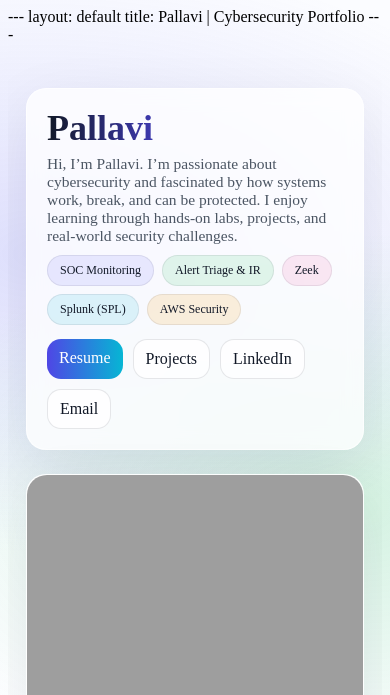
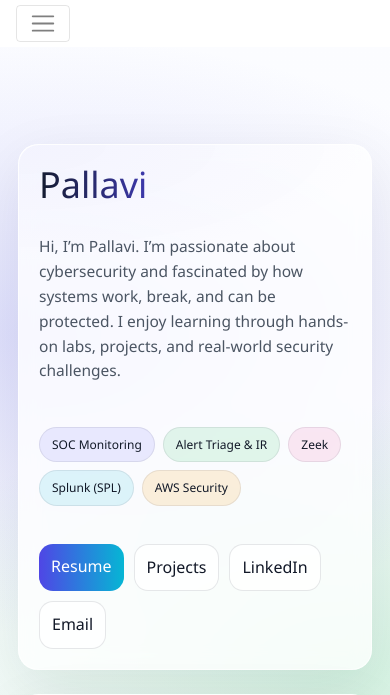
Before and after one commit to SinghPallavi819/singhpallavi819.github.io, a Jekyll site: the page built from index.html, in a window 390 px wide. Shown: the top 695 px of the page. Built offline with Jekyll 4.4.1, drawn with Linux system fonts in a browser that asks for light colours; nearby versions of some CDN libraries; the list of posts is cut into pages by our own code; some of the changed text lies outside the part shown; grey boxes are pictures that could not be loaded.

Commit message:
Update index.html

```diff
--- a/index.html
+++ b/index.html
@@ -1,300 +1,305 @@
-
 ---
 layout: default
-title: Pallavi | Cybersecurity Portfolio
+title: Pallavi | Portfolio
 ---
-
 <style>
   /* Page background */
-  body{
-    background: radial-gradient(900px 500px at 10% 10%, rgba(99,102,241,.20), transparent 60%),
-                radial-gradient(900px 500px at 90% 20%, rgba(34,197,94,.18), transparent 55%),
-                radial-gradient(900px 500px at 40% 90%, rgba(236,72,153,.16), transparent 55%),
+  body {
+    background: radial-gradient(
+        900px 500px at 10% 10%,
+        rgba(99, 102, 241, 0.2),
+        transparent 60%
+      ),
+      radial-gradient(
+        900px 500px at 90% 20%,
+        rgba(34, 197, 94, 0.18),
+        transparent 55%
+      ),
+      radial-gradient(
+        900px 500px at 40% 90%,
+        rgba(236, 72, 153, 0.16),
+        transparent 55%
+      ),
       linear-gradient(180deg, #fbfcff, #ffffff);
+  } /* Force page to be scrollable (in case theme locks scrolling) */
+  html,
+  body {
+    height: auto;
+    min-height: 100%;
+    overflow-y: auto;
   }
-
-  /* Force page to be scrollable (in case theme locks scrolling) */
-  html, body{
-    height:auto;
-    min-height:100%;
-    overflow-y:auto;
+  .wrap {
+    max-width: 1040px;
+    margin: 0 auto;
+    padding: 44px 18px;
+  } /* HERO LAYOUT */
+  .hero {
+    display: grid;
+    grid-template-columns: 1.6fr 0.9fr;
+    gap: 24px;
+    align-items: stretch;
   }
-
-  .wrap{max-width:1040px;margin:0 auto;padding:44px 18px}
-
-  /* HERO LAYOUT */
-  .hero{
-    display:grid;
-    grid-template-columns: 1.6fr .9fr;
-    gap:24px;
-    align-items:stretch;
+  @media (max-width: 900px) {
+    .hero {
+      grid-template-columns: 1fr;
     }
-  @media (max-width:900px){
-    .hero{grid-template-columns:1fr}
+  } /* Cards */
+  .card {
+    border: 1px solid rgba(255, 255, 255, 0.65);
+    border-radius: 20px;
+    padding: 20px;
+    background: rgba(255, 255, 255, 0.78);
+    backdrop-filter: blur(10px);
+    box-shadow: 0 18px 60px rgba(17, 24, 39, 0.08);
+  } /* Title with gradient */
+  .title {
+    font-size: 36px;
+    line-height: 1.1;
+    margin: 0 0 6px;
+    background: linear-gradient(90deg, #111827, #4f46e5, #06b6d4);
+    -webkit-background-clip: text;
+    background-clip: text;
+    color: transparent;
   }
-
-  /* Cards */
-  .card{
-    border:1px solid rgba(255,255,255,.65);
-    border-radius:20px;
-    padding:20px;
-    background: rgba(255,255,255,.78);
-    backdrop-filter: blur(10px);
-    box-shadow: 0 18px 60px rgba(17,24,39,.08);
+  .subtitle {
+    margin: 0 0 10px;
+    color: #4b5563;
+    font-size: 15.5px;
+    max-width: 60ch;
+  } /* Chips */
+  .chips {
+    margin-top: 10px;
+    display: flex;
+    flex-wrap: wrap;
+    gap: 8px;
   }
-
-  /* Title with gradient */
-  .title{
-    font-size:36px;
-    line-height:1.1;
-    margin:0 0 6px;
-    background: linear-gradient(90deg,#111827,#4f46e5,#06b6d4);
-    -webkit-background-clip:text;
-    background-clip:text;
-    color:transparent;
+  .chip {
+    display: inline-block;
+    border-radius: 999px;
+    padding: 7px 12px;
+    font-size: 12px;
+    color: #111827;
+    border: 1px solid rgba(17, 24, 39, 0.08);
+    background: rgba(255, 255, 255, 0.7);
+    margin: 0;
   }
-
-  .subtitle{
-    margin:0 0 10px;
-    color:#4b5563;
-    font-size:15.5px;
-    max-width:60ch;
+  .chip:nth-child(1) {
+    background: rgba(99, 102, 241, 0.12);
   }
-
-  /* Chips */
-  .chips{
-    margin-top:10px;
-    display:flex;
-    flex-wrap:wrap;
-    gap:8px;
+  .chip:nth-child(2) {
+    background: rgba(34, 197, 94, 0.12);
   }
-  .chip{
-    display:inline-block;
-    border-radius:999px;
-    padding:7px 12px;
-    font-size:12px;
-    color:#111827;
-    border:1px solid rgba(17,24,39,.08);
-    background: rgba(255,255,255,.7);
-    margin:0;
+  .chip:nth-child(3) {
+    background: rgba(236, 72, 153, 0.12);
   }
-  .chip:nth-child(1){background:rgba(99,102,241,.12)}
-  .chip:nth-child(2){background:rgba(34,197,94,.12)}
-  .chip:nth-child(3){background:rgba(236,72,153,.12)}
-  .chip:nth-child(4){background:rgba(6,182,212,.12)}
-  .chip:nth-child(5){background:rgba(245,158,11,.14)}
-
-  /* Buttons */
-  .btns{
-    display:flex;
-    flex-wrap:wrap;
-    gap:10px;
-    margin-top:14px;
+  .chip:nth-child(4) {
+    background: rgba(6, 182, 212, 0.12);
   }
-  .btn{
-    display:inline-block;
-    padding:10px 12px;
-    border-radius:14px;
-    border:1px solid rgba(17,24,39,.10);
-    text-decoration:none;
-    color:#111827;
-    background: rgba(255,255,255,.75);
-    transition: transform .08s ease, box-shadow .08s ease;
+  .chip:nth-child(5) {
+    background: rgba(245, 158, 11, 0.14);
+  } /* Buttons */
+  .btns {
+    display: flex;
+    flex-wrap: wrap;
+    gap: 10px;
+    margin-top: 14px;
   }
-  .btn:hover{
-    transform:translateY(-1px);
-    box-shadow:0 10px 22px rgba(17,24,39,.10);
+  .btn {
+    display: inline-block;
+    padding: 10px 12px;
+    border-radius: 14px;
+    border: 1px solid rgba(17, 24, 39, 0.1);
+    text-decoration: none;
+    color: #111827;
+    background: rgba(255, 255, 255, 0.75);
+    transition: transform 0.08s ease, box-shadow 0.08s ease;
   }
-  .btn.primary{
-    color:#fff;
-    border:none;
-    background: linear-gradient(90deg,#4f46e5,#06b6d4);
+  .btn:hover {
+    transform: translateY(-1px);
+    box-shadow: 0 10px 22px rgba(17, 24, 39, 0.1);
   }
-
-  /* Sections */
-  .section{margin-top:18px}
-  .section h2{margin:0 0 10px;font-size:18px;color:#111827}
-  .muted{color:#4b5563;font-size:14px;margin:0}
-
-  /* Anchor jump spacing (header won’t cover Projects title) */
-  #projects{scroll-margin-top:90px;}
-
-  /* RIGHT CARD IMAGE – FULL WIDTH, CLEAN */
-  .profile-top{
-    margin:-20px;
-    margin-bottom:16px;
-    overflow:hidden;
-    border-radius:20px 20px 0 0;
+  .btn.primary {
+    color: #fff;
+    border: none;
+    background: linear-gradient(90deg, #4f46e5, #06b6d4);
+  } /* Sections */
+  .section {
+    margin-top: 18px;
   }
-  .profile-photo{
-    width:100%;
-    height:260px;
-    object-fit:cover;
-    display:block;
-    background:rgba(255,255,255,.6);
+  .section h2 {
+    margin: 0 0 10px;
+    font-size: 18px;
+    color: #111827;
   }
-
-  /* PROJECT CARDS (image top placeholder, content below) */
-  .projects-grid{
-    display:grid;
-    grid-template-columns:repeat(3,1fr);
-    gap:22px;
-    margin-top:16px;
+  .muted {
+    color: #4b5563;
+    font-size: 14px;
+    margin: 0;
+  } /* Anchor jump spacing (header won’t cover Projects title) */
+  #projects {
+    scroll-margin-top: 90px;
+  } /* RIGHT CARD IMAGE – FULL WIDTH, CLEAN */
+  .profile-top {
+    margin: -20px;
+    margin-bottom: 16px;
+    overflow: hidden;
+    border-radius: 20px 20px 0 0;
   }
-  @media (max-width:980px){
-    .projects-grid{grid-template-columns:repeat(2,1fr)}
+  .profile-photo {
+    width: 100%;
+    height: 260px;
+    object-fit: cover;
+    display: block;
+    background: rgba(255, 255, 255, 0.6);
+  } /* PROJECT CARDS (image top placeholder, content below) */
+  .projects-grid {
+    display: grid;
+    grid-template-columns: repeat(3, 1fr);
+    gap: 22px;
+    margin-top: 16px;
   }
-  @media (max-width:640px){
-    .projects-grid{grid-template-columns:1fr}
+  @media (max-width: 980px) {
+    .projects-grid {
+      grid-template-columns: repeat(2, 1fr);
     }
-
-  .project-card{
+  }
+  @media (max-width: 640px) {
+    .projects-grid {
+      grid-template-columns: 1fr;
+    }
+  }
+  .project-card {
     display: flex;
     flex-direction: column;
-    border-radius:18px;
+    border-radius: 18px;
     overflow: hidden;
-    background:#ffffff;
+    background: #ffffff;
     text-decoration: none;
-    color:#111827;
-    box-shadow:0 16px 40px rgba(17,24,39,.12);
-    transition:transform .12s ease, box-shadow .12s ease;
+    color: #111827;
+    box-shadow: 0 16px 40px rgba(17, 24, 39, 0.12);
+    transition: transform 0.12s ease, box-shadow 0.12s ease;
   }
-  .project-card:hover{
-    transform:translateY(-4px);
-    box-shadow:0 26px 60px rgba(17,24,39,.18);
-  }
-  .projects-note{
-    margin-top: 18px;
-  }
-
-  /* Top image space (empty now, you add images later) */
-  .project-image{
+  .project-card:hover {
+    transform: translateY(-4px);
+    box-shadow: 0 26px 60px rgba(17, 24, 39, 0.18);
+  } /* Top image space (empty now, you add images later) */
+  .project-image {
     height: 180px;
-  background-size: cover;          /* big + fills card */
+    background-size: cover; /* big + fills card */
     background-position: center 20%;
     background-repeat: no-repeat;
-}
-
-
-  /* Bottom content */
-  .project-body{
-    padding:16px 18px 18px;
-    background:#ffffff;
+  } /* Bottom content */
+  .project-body {
+    padding: 16px 18px 18px;
+    background: #ffffff;
     text-align: left;
   }
-  .project-body h3{
-    margin:0 0 6px;
-    font-size:17px;
-    line-height:1.25;
+  .project-body h3 {
+    margin: 0 0 6px;
+    font-size: 17px;
+    line-height: 1.25;
   }
-  .project-body p{
-    margin:0;
-    font-size:14px;
-    line-height:1.5;
-    color:#4b5563;
+  .project-body p {
+    margin: 0;
+    font-size: 14px;
+    line-height: 1.5;
+    color: #4b5563;
   }
-
-.project-card{ overflow:hidden; }
-
-  .footer{
-    margin-top:28px;
-    border-top:1px solid rgba(17,24,39,.08);
-    padding-top:16px;
-    color:#6b7280;
-    font-size:13px;
+  .project-card {
+    overflow: hidden;
+  }
+  .footer {
+    margin-top: 28px;
+    border-top: 1px solid rgba(17, 24, 39, 0.08);
+    padding-top: 16px;
+    color: #6b7280;
+    font-size: 13px;
   }
 </style>
-
 <div class="wrap">
-
   <div class="hero">
-
     <!-- LEFT CARD -->
     <div class="card hero-card">
       <h1 class="title">Pallavi</h1>
-
       <p class="subtitle">
-        Hi, I’m Pallavi. I’m passionate about cybersecurity and fascinated by how systems work, break, and can be protected. I enjoy learning through hands-on labs, projects, and real-world security challenges.
+        Hi, I’m Pallavi. I’m passionate about cybersecurity and fascinated by
+        how systems work, break, and can be protected. I enjoy learning through
+        hands-on labs, projects, and real-world security challenges.
       </p>
-
       <div class="chips">
         <span class="chip">SOC Monitoring</span>
         <span class="chip">Alert Triage & IR</span>
-  <span class="chip">Zeek</span>
-  <span class="chip">Splunk (SPL)</span>
+        <span class="chip">Zeek</span> <span class="chip">Splunk (SPL)</span>
         <span class="chip">AWS Security</span>
       </div>
-
-
       <div class="btns">
-        <a class="btn primary" href="{{ '/PALLAVI_RESUME.pdf' | relative_url }}">Resume</a>
+        <a class="btn primary" href="{{ '/PALLAVI_RESUME.pdf' | relative_url }}"
+          >Resume</a
+        >
         <a class="btn" href="{{ '/' | relative_url }}#projects">Projects</a>
-        <a class="btn" href="https://www.linkedin.com/in/pallavi-/" target="_blank" rel="noreferrer">LinkedIn</a>
+        <a
+          class="btn"
+          href="https://www.linkedin.com/in/pallavi-/"
+          target="_blank"
+          rel="noreferrer"
+          >LinkedIn</a
+        >
         <a class="btn" href="mailto:pallavisingh819@yahoo.com">Email</a>
       </div>
     </div>
-
     <!-- RIGHT CARD -->
     <div class="card">
       <div class="profile-top">
-        <img class="profile-photo" src="{{ '/assets/images/DSC_2071.JPG' | relative_url }}" alt="Pallavi" />
+        <img
+          class="profile-photo"
+          src="{{ '/assets/images/DSC_2071.JPG' | relative_url }}"
+          alt="Pallavi"
+        />
       </div>
-
-      <h2 style="margin:0 0 8px;font-size:18px;">What I’m looking for</h2>
+      <h2 style="margin: 0 0 8px; font-size: 18px">What I’m looking for</h2>
       <p class="muted">
-         SOC Analyst/Security Analyst Intern role, focused on monitoring, alert triage, dashboards, and cloud security.
+        SOC Analyst/Security Analyst Intern role, focused on monitoring, alert
+        triage, dashboards, and cloud security.
       </p>
     </div>
-
   </div>
-
   <!-- PROJECTS SECTION -->
   <div class="section" id="projects">
     <h2>Projects</h2>
-
     <div class="projects-grid">
-
       <!-- REAL PROJECTS (latest 3 posts) -->
-    {% assign shown = 0 %}
-    {% for post in site.posts %}
-      {% if shown < 3 %}
+      {% assign shown = 0 %} {% for post in site.posts %} {% if shown < 3 %}
       <a class="project-card" href="{{ post.url | relative_url }}">
-           <div class="project-image"
-             style="background-image: url('{{ '/assets/images/' | append: post.image | relative_url }}');">
-
-             </div>
-
+        <div
+          class="project-image"
+          style="background-image: url('{{ '/assets/images/' | append: post.image | relative_url }}');"
+        ></div>
         <div class="project-body">
           <h3>{{ post.title }}</h3>
           <p>{{ post.excerpt | strip_html | truncate: 140 }}</p>
         </div>
       </a>
-        {% assign shown = shown | plus: 1 %}
-      {% endif %}
-    {% endfor %}
-
+      {% assign shown = shown | plus: 1 %} {% endif %} {% endfor %}
       <!-- COMING SOON PROJECTS (REAL, FROM RESUME / LINKEDIN) -->
-
       <div class="project-card">
-      <div class="project-image"
-        style="background-image: url('{{ '/assets/images/coming-soon.png' | relative_url }}');">
-
-        </div>
-
+        <div
+          class="project-image"
+          style="background-image: url('{{ '/assets/images/coming-soon.png' | relative_url }}');"
+        ></div>
         <div class="project-body">
           <h3>Network Vulnerability Scanner (Python + Nmap)</h3>
           <p>
             Coming soon. Built a Python-based CLI tool using Nmap to identify
-          open ports and map findings to known CVEs for vulnerability awareness.
+            open ports and map findings to known CVEs for vulnerability
+            awareness.
           </p>
         </div>
       </div>
-
       <div class="project-card">
-      <div class="project-image"
-        style="background-image: url('{{ '/assets/images/coming-soon.png' | relative_url }}');">
-
-        </div>
+        <div
+          class="project-image"
+          style="background-image: url('{{ '/assets/images/coming-soon.png' | relative_url }}');"
+        ></div>
         <div class="project-body">
           <h3>CloudTrail Threat Detection (AWS + Python)</h3>
           <p>
@@ -303,13 +308,11 @@
           </p>
         </div>
       </div>
-
       <div class="project-card">
-      <div class="project-image"
-        style="background-image: url('{{ '/assets/images/coming-soon.png' | relative_url }}');">
-
-        </div>
-
+        <div
+          class="project-image"
+          style="background-image: url('{{ '/assets/images/coming-soon.png' | relative_url }}');"
+        ></div>
         <div class="project-body">
           <h3>AWS S3 Security Audit Tool</h3>
           <p>
@@ -318,17 +321,6 @@
           </p>
         </div>
       </div>
-
     </div>
   </div>
-<div class="projects-note card">
-  <p>
-    <strong>
-      Note: The <em>Coming Soon</em> projects are already implemented.
-      I am currently organizing documentation and sanitizing data before publishing them here.
-      This section is actively being updated.
-    </strong>
-  </p>
 </div>
-
-</div>
```
Lines whose indentation alone changed are shown as unchanged.
